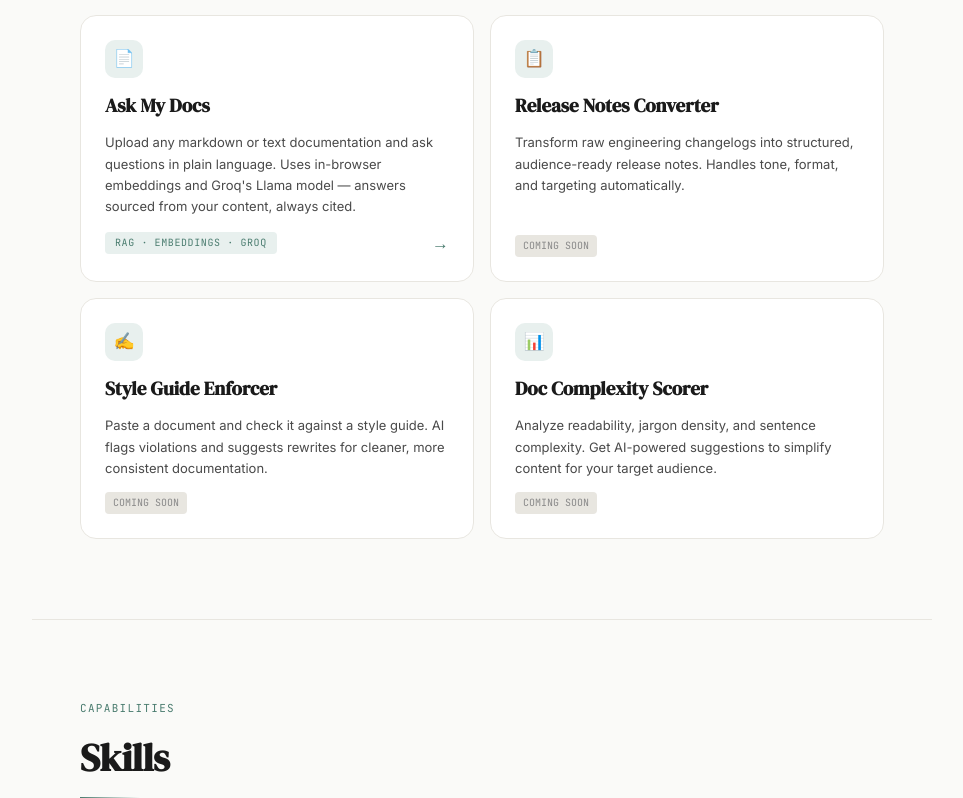
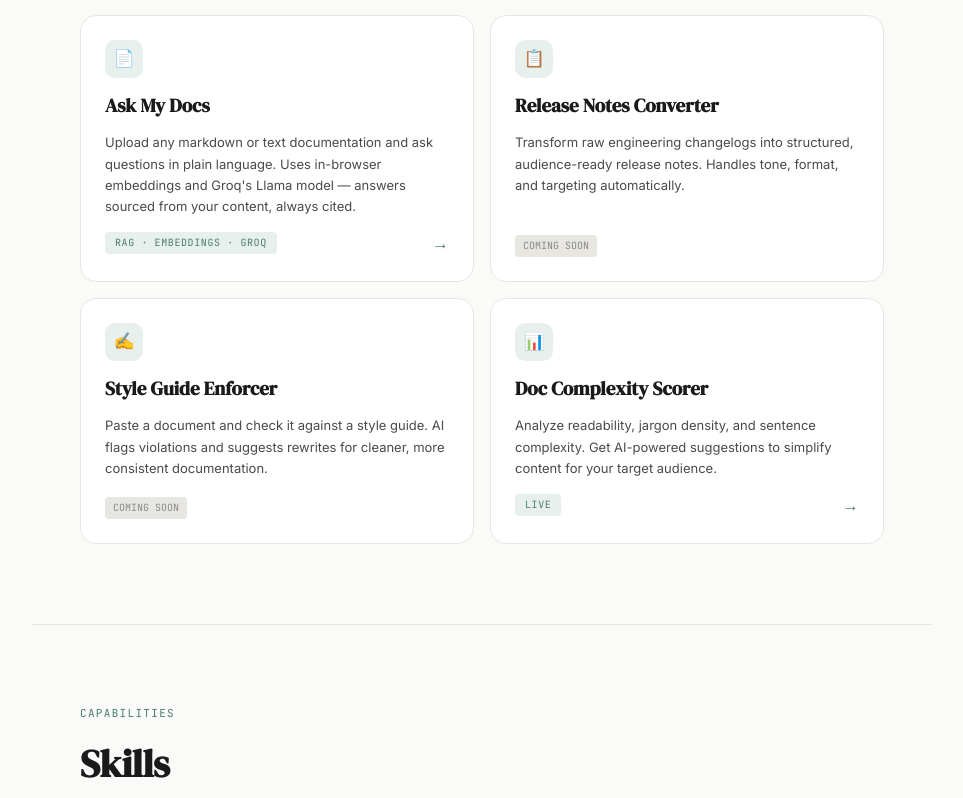
Before and after one commit to adrian-raposo/ai-tools, a Next.js app in the folder apps/landing/: page / in a window 1280 px wide. Shown: the part 4679-5477 px from the top of the page, without its empty margins (158-1121 px from the left). Built offline with nearby package versions, Linux system fonts and the light colour scheme.

Commit message:
link Doc Complexity Scorer to live URL

```diff
--- a/apps/landing/app/page.tsx
+++ b/apps/landing/app/page.tsx
@@ -466,14 +466,23 @@ export default function Home() {
           {[
             { icon: "📋", title: "Release Notes Converter", desc: "Transform raw engineering changelogs into structured, audience-ready release notes. Handles tone, format, and targeting automatically." },
             { icon: "✍️", title: "Style Guide Enforcer", desc: "Paste a document and check it against a style guide. AI flags violations and suggests rewrites for cleaner, more consistent documentation." },
-            { icon: "📊", title: "Doc Complexity Scorer", desc: "Analyze readability, jargon density, and sentence complexity. Get AI-powered suggestions to simplify content for your target audience." },
+            { icon: "📊", title: "Doc Complexity Scorer", desc: "Analyze readability, jargon density, and sentence complexity. Get AI-powered suggestions to simplify content for your target audience.", link: "https://ai-tools-docs-complexity-scorer.vercel.app" },
           ].map((t, i) => (
+            t.link ? (
+              <a key={t.title} href={t.link} target="_blank" rel="noopener noreferrer" className={`tool-card reveal rd${(i % 2) + 1}`}>
+                <div className="ticon">{t.icon}</div>
+                <h3 className="ttitle">{t.title}</h3>
+                <p className="tdesc">{t.desc}</p>
+                <div className="tfooter"><span className="ttag">LIVE</span><span className="tarrow">→</span></div>
+              </a>
+            ) : (
               <div key={t.title} className={`tool-card tool-wip reveal rd${(i % 2) + 1}`}>
                 <div className="ticon">{t.icon}</div>
                 <h3 className="ttitle">{t.title}</h3>
                 <p className="tdesc">{t.desc}</p>
                 <div className="tfooter"><span className="wip-badge">COMING SOON</span></div>
               </div>
+            )
           ))}
         </div>
 
```
Lines whose indentation alone changed are shown as unchanged.
